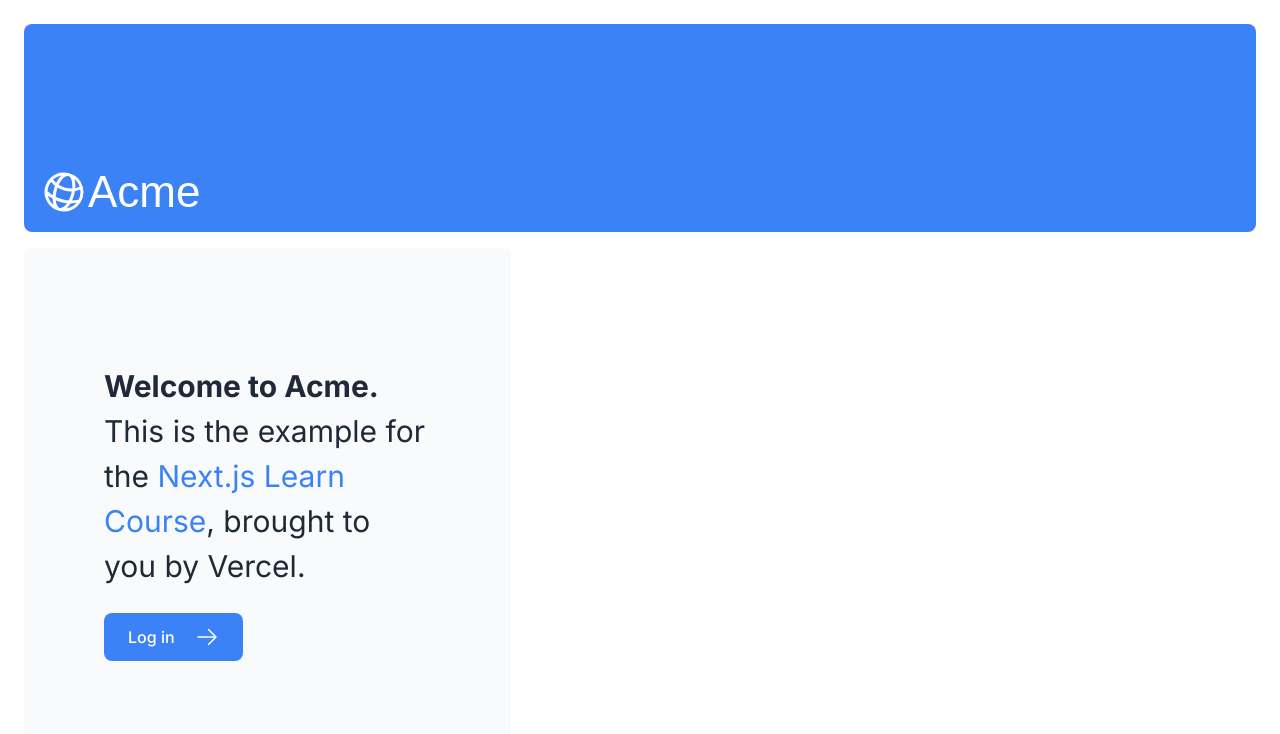
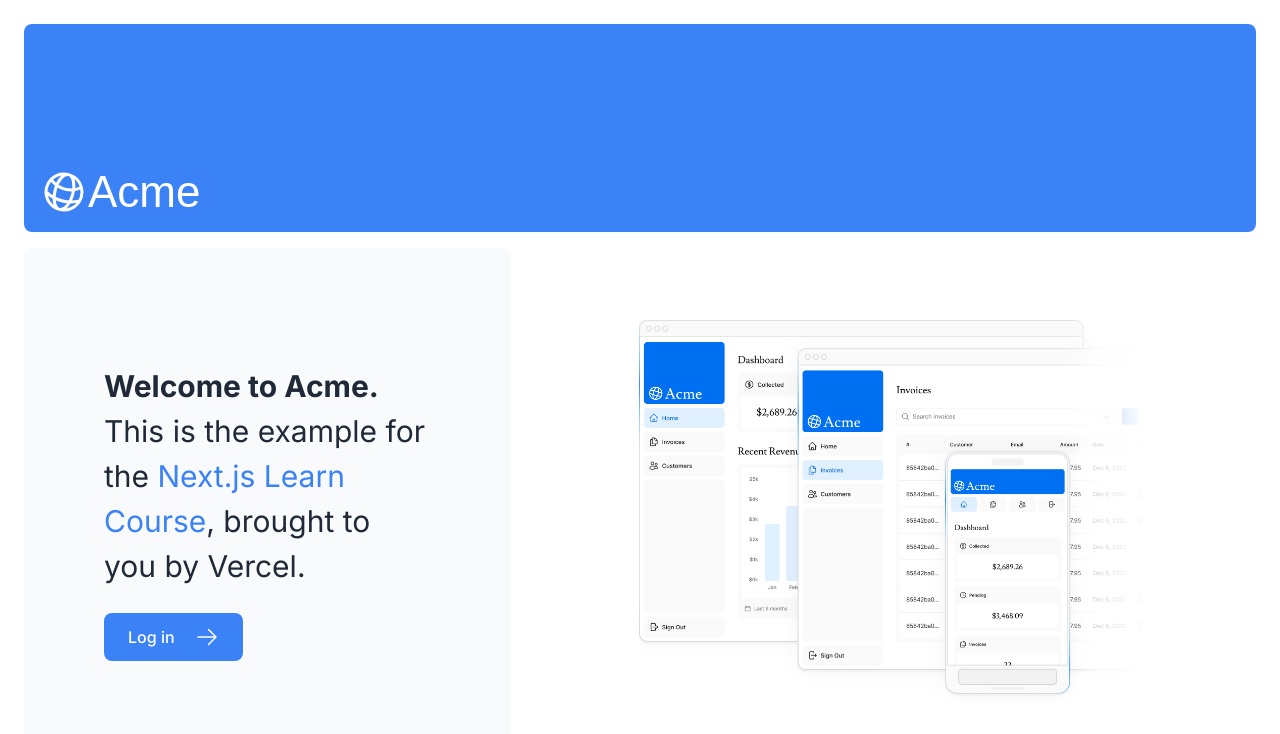
Before and after one commit to dev-rathore/web-app-using-nextjs, a Next.js app: page / in a window 1280 px wide. Shown: the top 734 px of the page. Built offline with nearby package versions, Linux system fonts and the light colour scheme; a web font is replaced by a local one.

Commit message:
next/image

```diff
--- a/src/app/page.tsx
+++ b/src/app/page.tsx
@@ -1,5 +1,6 @@
 import AcmeLogo from '@/components/ui/acme-logo';
 import { ArrowRightIcon } from '@heroicons/react/24/outline';
+import Image from 'next/image';
 
 export default function Page() {
   return (
@@ -25,7 +26,20 @@
           </a>
         </div>
         <div className="flex items-center justify-center p-6 md:w-3/5 md:px-28 md:py-12">
-          {/* Add Hero Images Here */}
+          <Image
+            src="/assets/hero-desktop.png"
+            width={1000}
+            height={760}
+            alt="Screenshots of the dashboard project showing desktop version"
+            className="hidden md:block"
+          />
+          <Image
+            src="/assets/hero-mobile.png"
+            width={560}
+            height={620}
+            alt="Screenshot of the dashboard project showing mobile version"
+            className="block md:hidden"
+          />
         </div>
       </div>
     </main>
```
Also changed, not shown: public/assets/hero-desktop.png (added), public/assets/hero-mobile.png (added).
